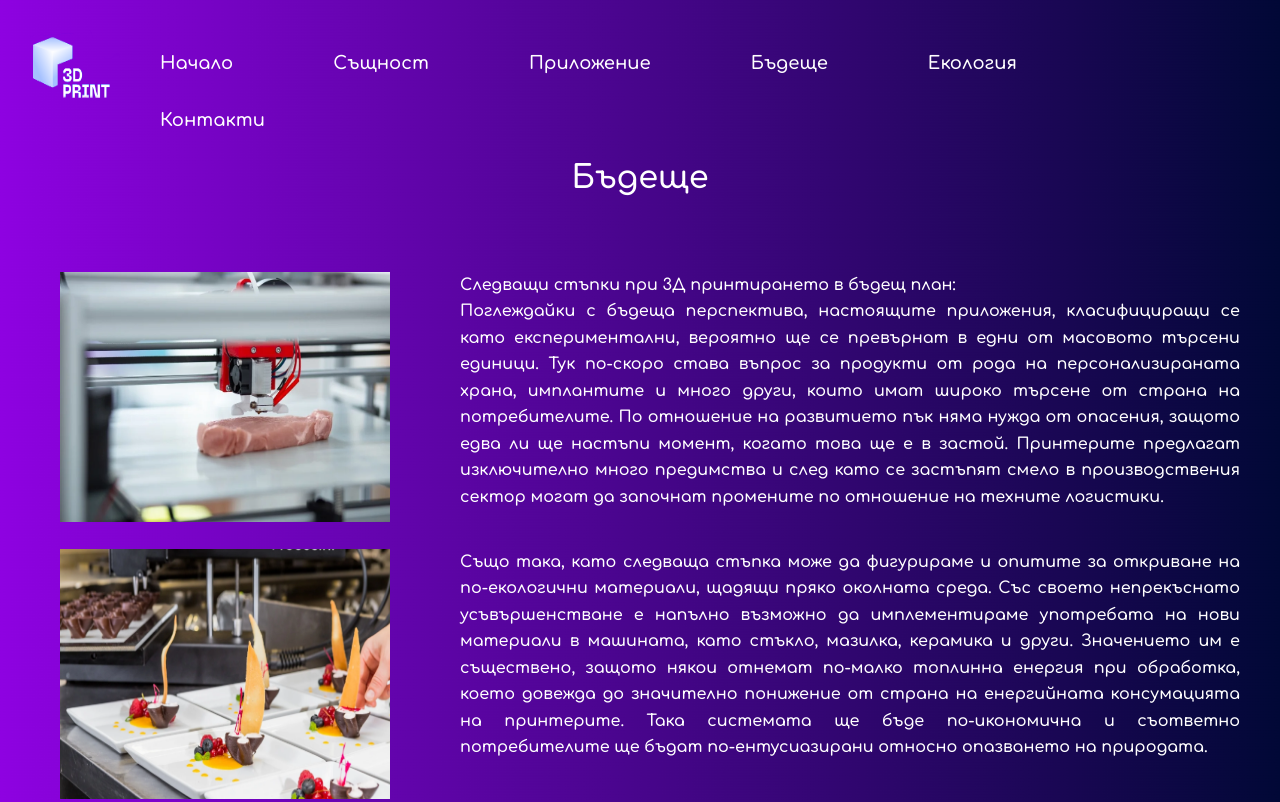
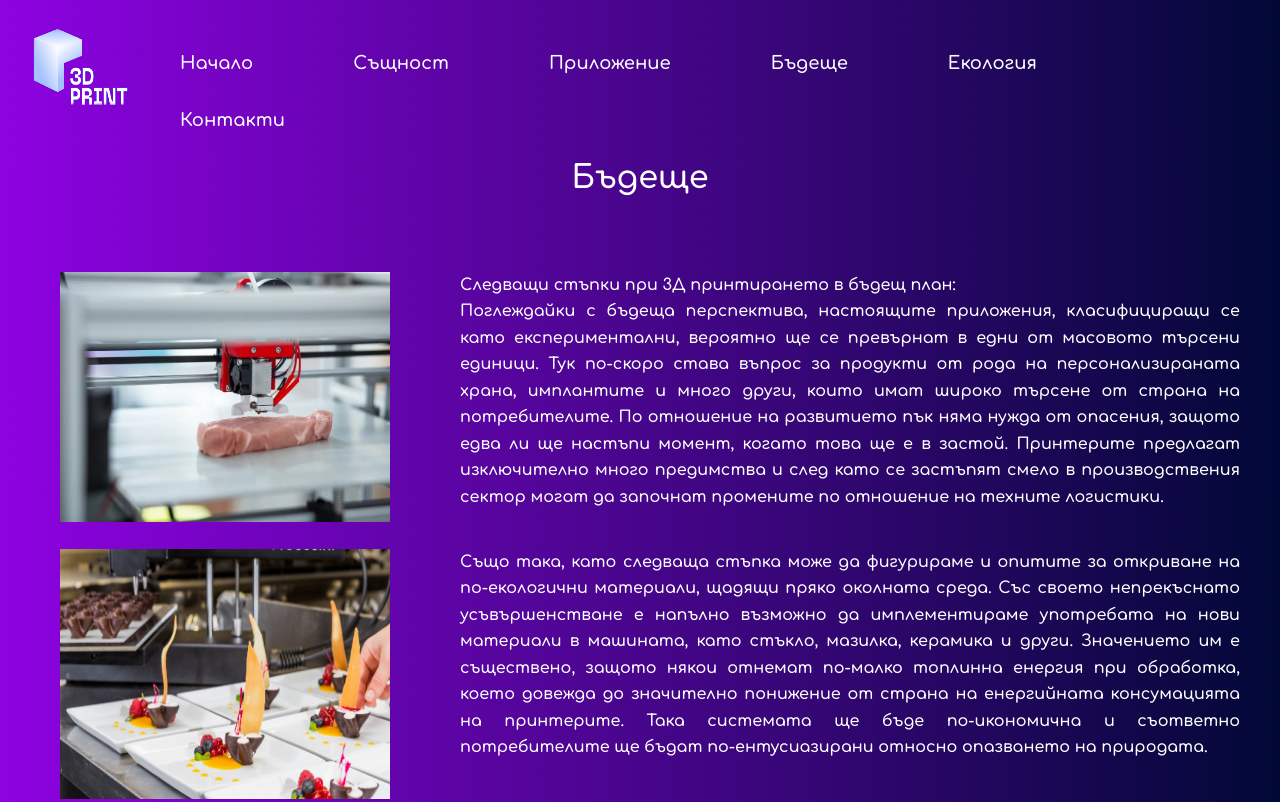
Before and after one commit to mmariaxo/3D-print, a plain HTML site: page budeshte.html in a window 1280 px wide. Shown: the top 802 px of the page. Drawn offline with Linux system fonts and the light colour scheme.

Commit message:
fix menu error

```diff
--- a/budeshte.html
+++ b/budeshte.html
@@ -15,9 +15,9 @@
     <title>Бъдеще</title>
   </head>
   <body>
-    <a href="index.html">
-      <img class="logo" src="image/logo.png" alt=""></a>
+
       <div class="topnav" id="myTopnav">
+          <img class="logo" src="image/logo.png" alt="">
         <a href="index.html">Начало</a>
         <a href="sushtnost.html">Същност</a>
         <a href="prilozhenie.html">Приложение</a>
--- a/css/style.css
+++ b/css/style.css
@@ -33,10 +33,10 @@ body{
 
 .logo{
   float: left;
-  height: 110px;
-  width: 120px;
+  height: 100px;
+  width: 140px;
   padding-left: 30px;
-  padding-top: 30px;
+
 }
 /*меню*/
 .topnav {
```
Also changed, not shown: ekologiq.html (+1 -2 lines), index.html (+1 -2 lines), kontakti.html (+2 -2 lines), prilozhenie.html (+1 -2 lines), sushtnost.html (+1 -2 lines). Lines whose indentation alone changed are shown as unchanged.
